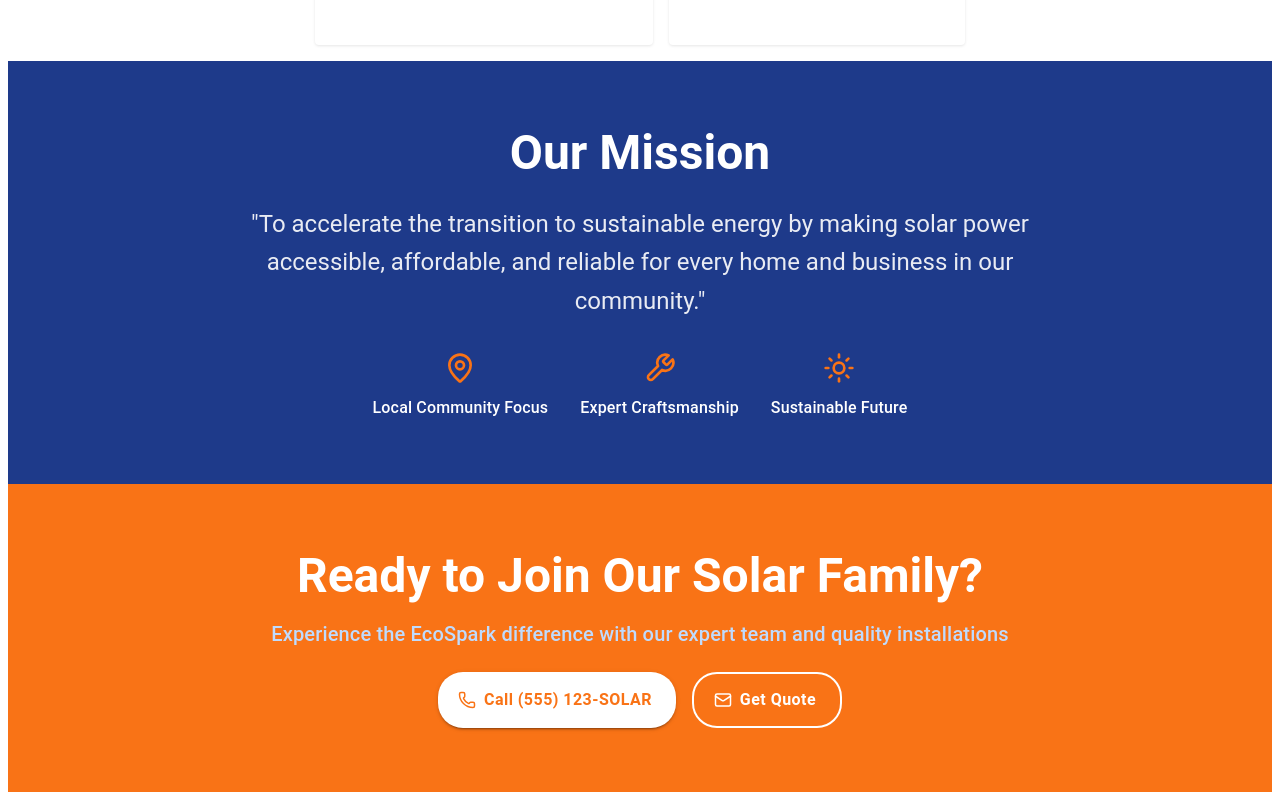
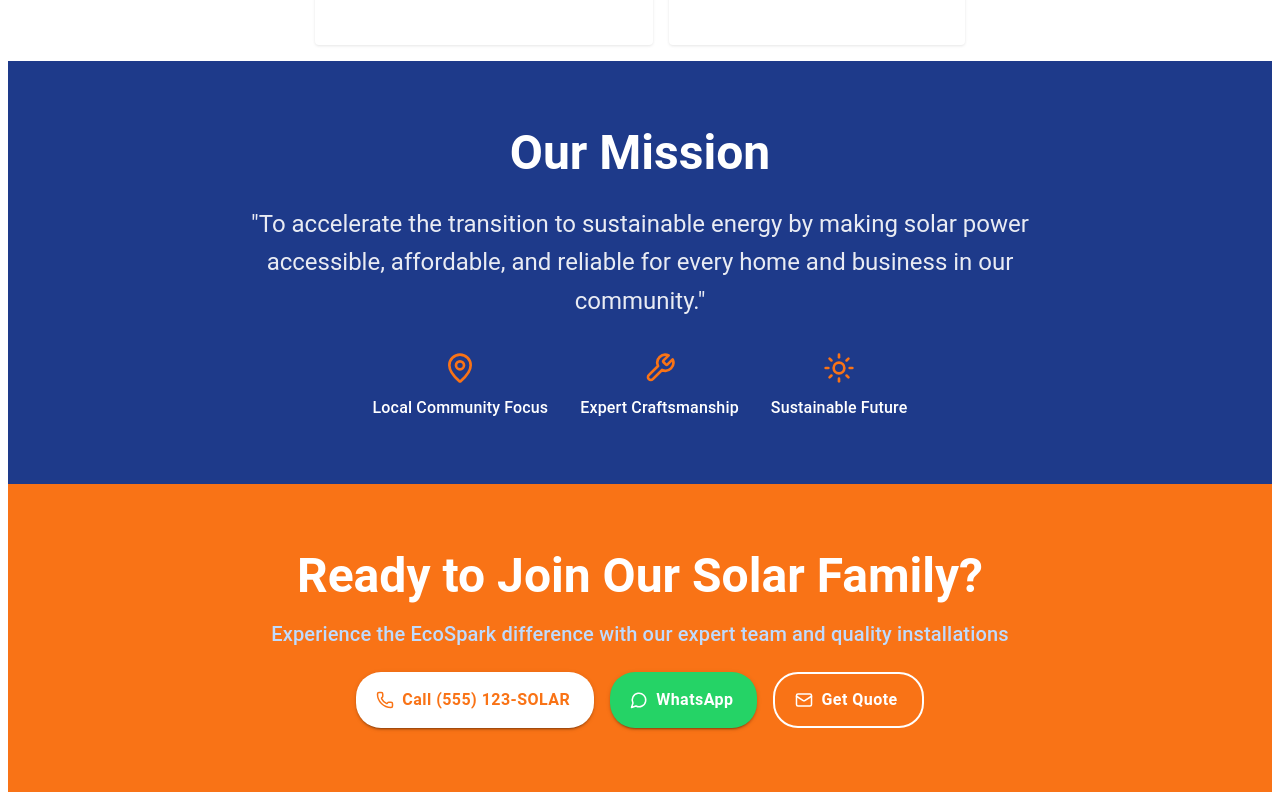
Before and after one commit to KabiruH/ecoSpark, a React (Create React App) app: page /about in a window 1280 px wide. Shown: the part 2922-3722 px from the top of the page. Built offline with nearby package versions, Linux system fonts and the light colour scheme.

Commit message:
added whatsapp

```diff
--- a/src/components/CTASection.js
+++ b/src/components/CTASection.js
@@ -1,14 +1,38 @@
 import React from 'react';
 import { Box, Container, Typography, Button } from '@mui/material';
-import { Phone, Mail } from 'lucide-react';
+import { Phone, Mail, MessageCircle } from 'lucide-react';
 
 const CTASection = ({
   title = "Ready to Go Solar?",
   subtitle = "Get a free consultation and quote for your home solar installation",
   backgroundColor = '#1E3A8A',
   phoneNumber = "Call Now",
-  showEmailButton = true
+  showEmailButton = true,
+  showWhatsAppButton = true,
+  actualPhoneNumber = '+15551237627', // Add actual phone number prop
+  whatsAppNumber = '15551237627' // Add WhatsApp number prop (without +)
 }) => {
+
+  const handlePhoneCall = () => {
+    window.location.href = `tel:${actualPhoneNumber}`;
+  };
+
+  const handleWhatsApp = () => {
+    const message = encodeURIComponent(
+      `Hi EcoSpark Solutions! I'm interested in getting a quote for solar installation. Could you please help me?`
+    );
+    const whatsappLink = `https://wa.me/${whatsAppNumber}?text=${message}`;
+    window.open(whatsappLink, '_blank');
+  };
+
+  const handleEmail = () => {
+    const subject = encodeURIComponent('Solar Installation Quote Request');
+    const body = encodeURIComponent(
+      'Hi EcoSpark Solutions,\n\nI am interested in getting a quote for solar installation. Please contact me with more information.\n\nThank you!'
+    );
+    window.location.href = `mailto:assignmentsbychen@gmail.com?subject=${subject}&body=${body}`;
+  };
+
   return (
     <Box sx={{ py: 8, backgroundColor }}>
       <Container maxWidth="md">
@@ -20,10 +44,12 @@ const CTASection = ({
             {subtitle}
           </Typography>
           <Box sx={{ display: 'flex', gap: 2, justifyContent: 'center', flexWrap: 'wrap' }}>
+            {/* Phone Button */}
             <Button
               variant="contained"
               size="large"
               startIcon={<Phone size={18} />}
+              onClick={handlePhoneCall}
               sx={{
                 backgroundColor: 'white',
                 color: backgroundColor,
@@ -40,11 +66,39 @@ const CTASection = ({
             >
               {phoneNumber}
             </Button>
+
+            {/* WhatsApp Button */}
+            {showWhatsAppButton && (
+              <Button
+                variant="contained"
+                size="large"
+                startIcon={<MessageCircle size={18} />}
+                onClick={handleWhatsApp}
+                sx={{
+                  backgroundColor: '#25D366',
+                  color: 'white',
+                  '&:hover': {
+                   backgroundColor: '#22C55E',
+                 },
+                 borderRadius: '25px',
+                 px: 3,
+                 py: 1.5,
+                 fontSize: '1rem',
+                 fontWeight: 600,
+                 textTransform: 'none'
+               }}
+             >
+               WhatsApp
+             </Button>
+           )}
+
+           {/* Email Button */}
            {showEmailButton && (
              <Button
                variant="outlined"
                size="large"
                startIcon={<Mail size={18} />}
+               onClick={handleEmail}
                sx={{
                  borderColor: 'white',
                  color: 'white',
```
Lines whose indentation alone changed are shown as unchanged.
